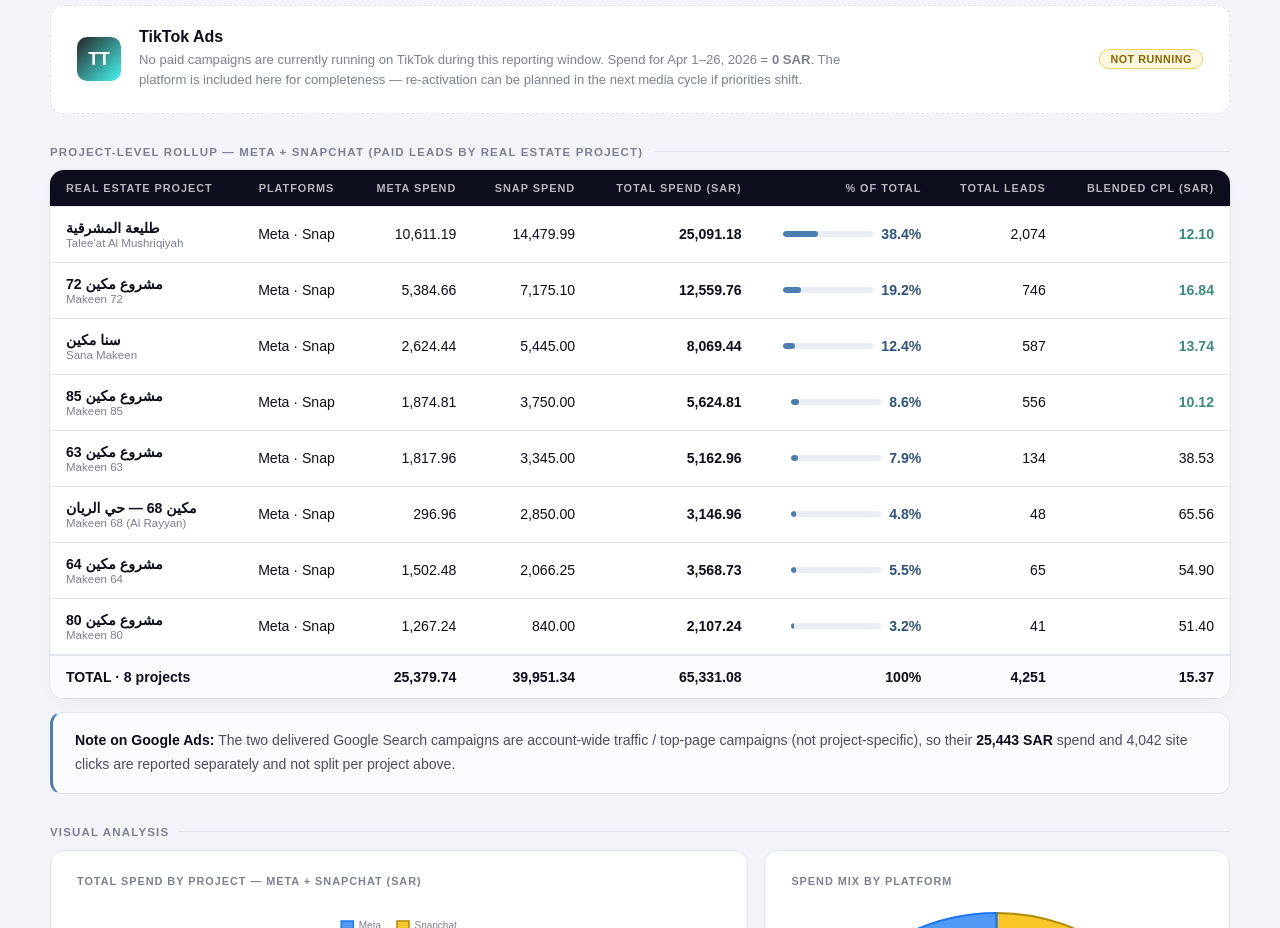
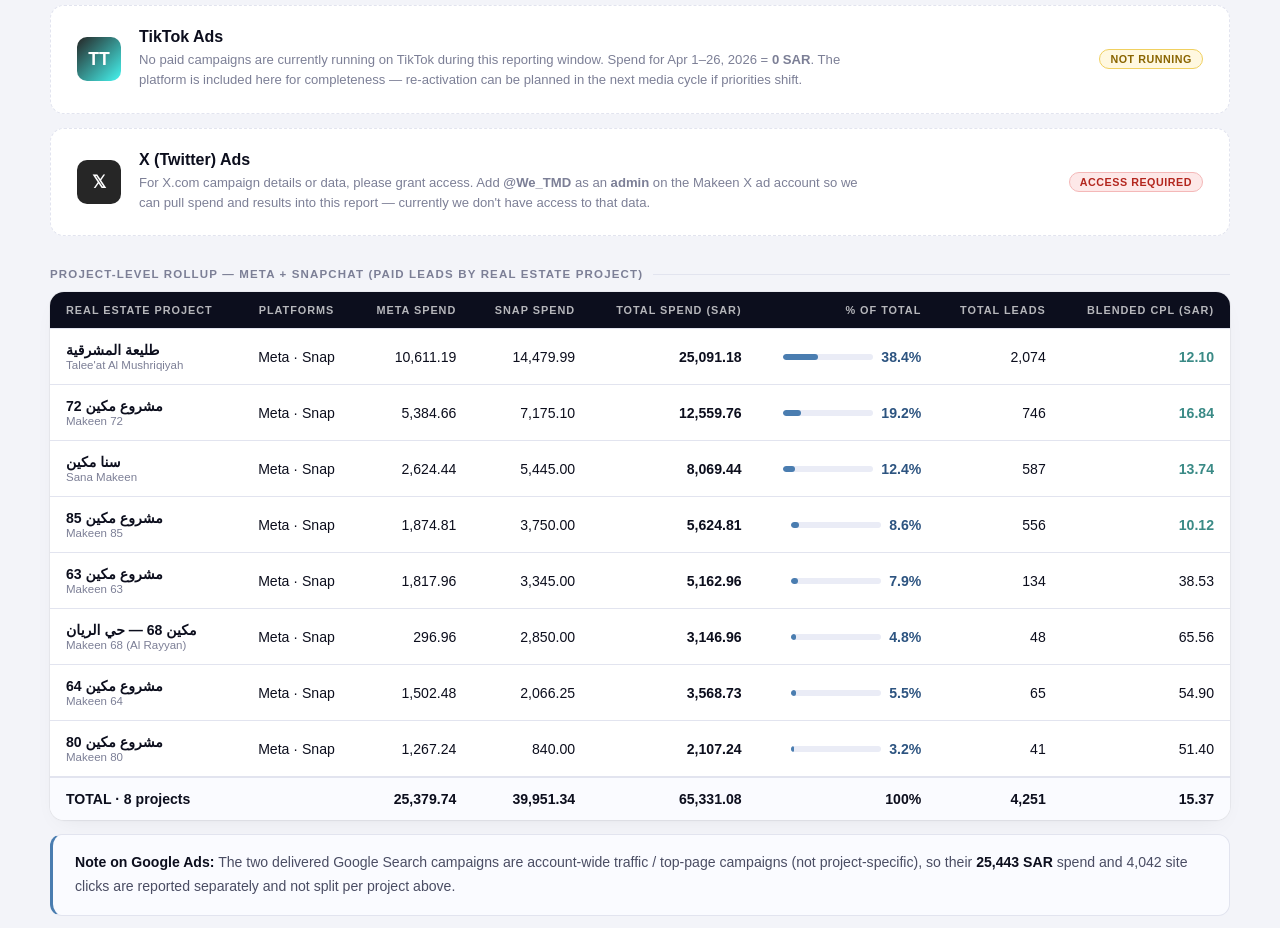
Before and after one commit to TMDweb/makeen, a plain HTML site: page media-spend-report-april26/index.html in a window 1280 px wide. Shown: the part 2320-3248 px from the top of the page. Drawn offline with nearby package versions, Linux system fonts and the light colour scheme; a web font is replaced by a local one.

Commit message:
Add X (Twitter) access-required card under inactive platforms
Requests admin access for @We_TMD on the Makeen X ad account
so spend/results data can be added to future reports.

```diff
--- a/media-spend-report-april26/index.html
+++ b/media-spend-report-april26/index.html
@@ -342,6 +342,7 @@
     .platform-icon.google { background: linear-gradient(135deg, #ea4335, #fbbc04); }
     .platform-icon.tiktok { background: linear-gradient(135deg, #000, #25f4ee); }
     .platform-icon.snap   { background: linear-gradient(135deg, #fffc00, #f5a623); color: #000; }
+    .platform-icon.x      { background: #000; color: #fff; }
     .platform-info h3 { font-size: 1.05rem; font-weight: 800; color: var(--navy); }
     .platform-info .meta-line { font-size: .78rem; color: var(--muted); margin-top: 2px; }
     .platform-totals {
@@ -923,6 +924,15 @@
     <div class="ic-status"><span class="chip chip-paused">Not Running</span></div>
   </div>
 
+  <div class="inactive-card">
+    <div class="platform-icon x">𝕏</div>
+    <div class="ic-info">
+      <h3>X (Twitter) Ads</h3>
+      <p>For X.com campaign details or data, please grant access. Add <strong>@We_TMD</strong> as an <strong>admin</strong> on the Makeen X ad account so we can pull spend and results into this report — currently we don't have access to that data.</p>
+    </div>
+    <div class="ic-status"><span class="chip chip-na">Access Required</span></div>
+  </div>
+
   <!-- ───────────────── PROJECT-LEVEL ROLLUP (META + SNAPCHAT) ───────────────── -->
   <div class="stitle">Project-level Rollup — Meta + Snapchat (paid leads by real estate project)</div>
   <div class="tbl-wrap solo">
```
